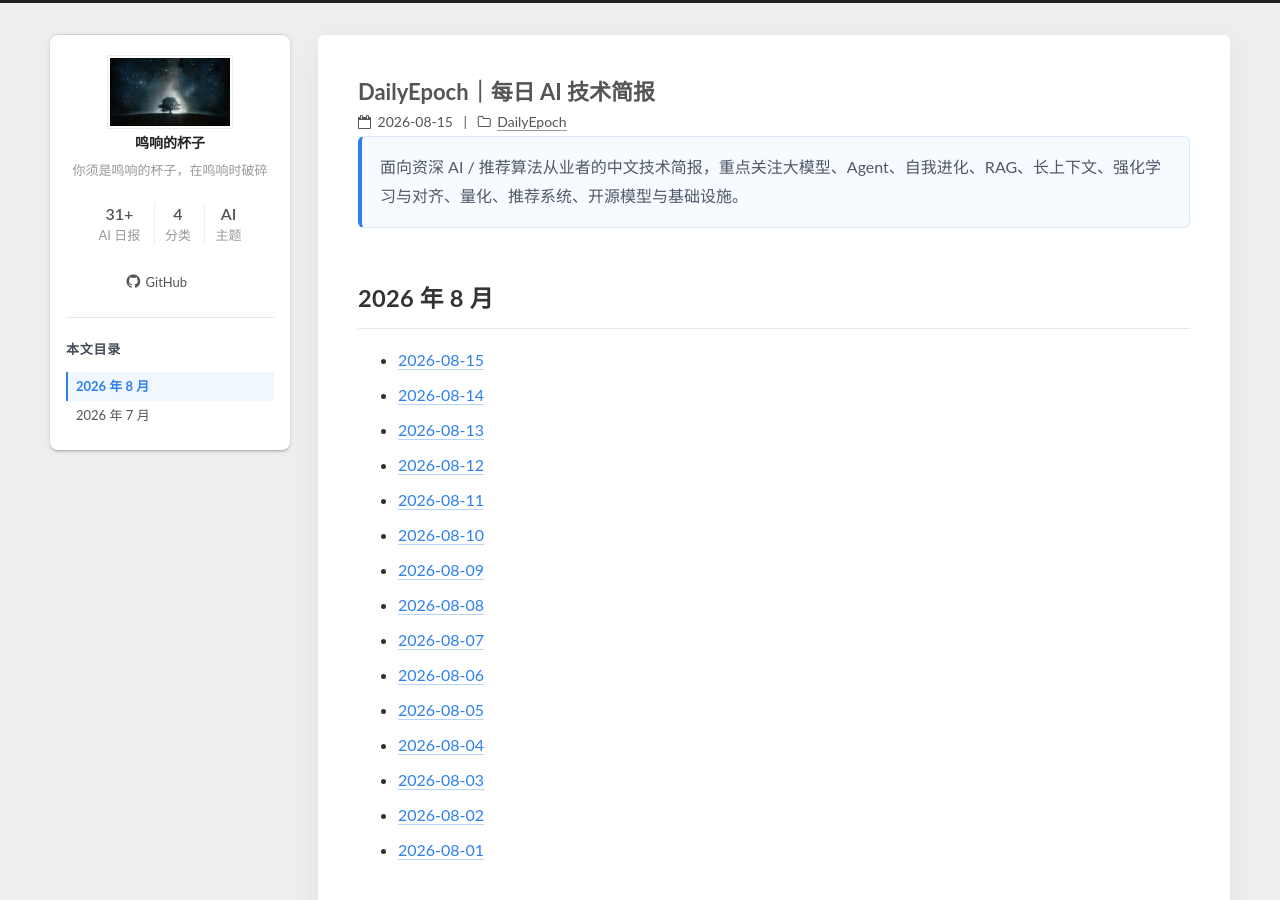
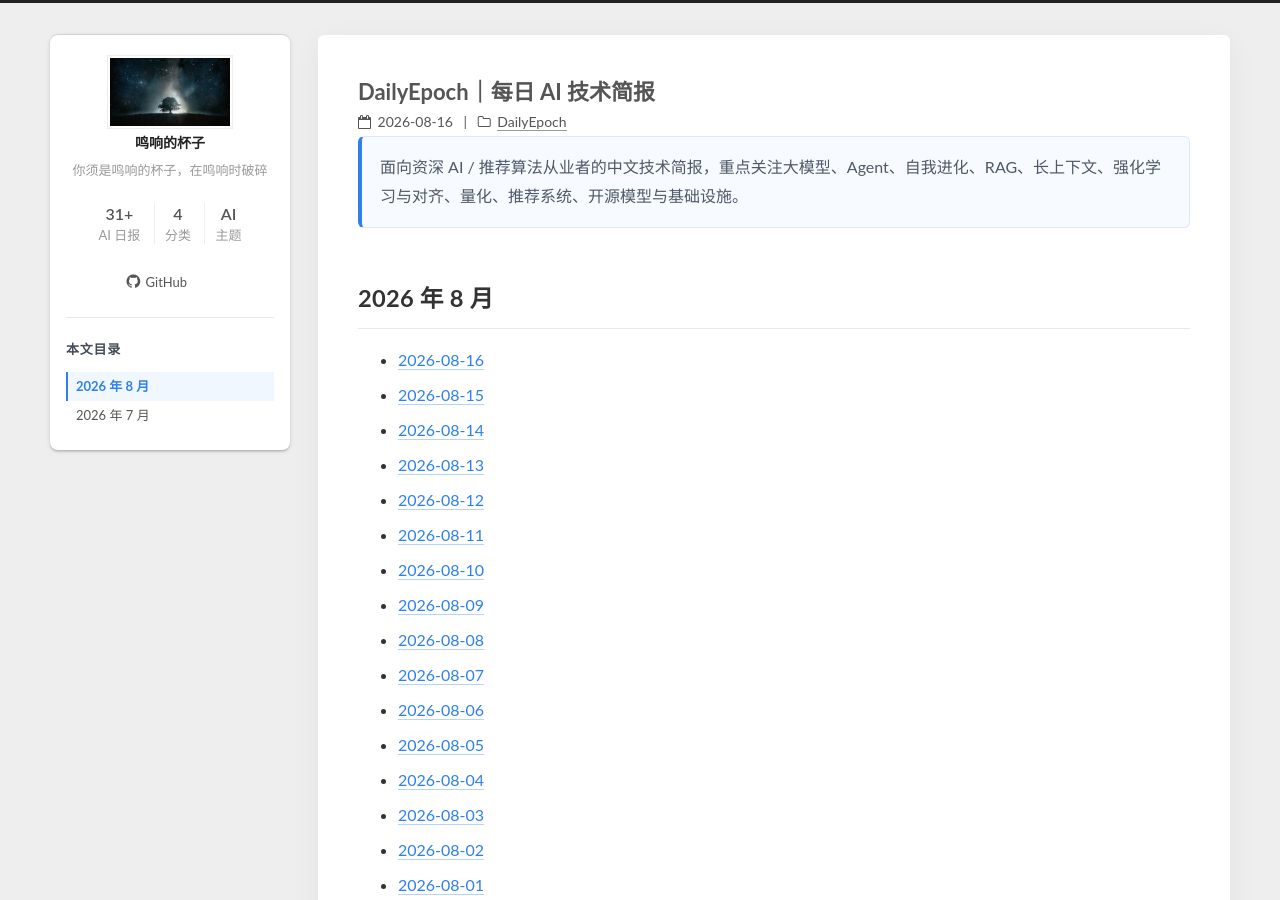
Before and after one commit to dawn2034/dawn2034.github.io, a Jekyll site: the page built from DailyEpoch/index.md, in a window 1280 px wide and 900 px high. Built offline with Jekyll 4.4.1, drawn with Linux system fonts in a browser that asks for light colours.

Commit message:
Update DailyEpoch index for 2026-08-16

```diff
--- a/DailyEpoch/index.md
+++ b/DailyEpoch/index.md
@@ -1,6 +1,6 @@
 ---
 title: "DailyEpoch｜每日 AI 技术简报"
-date: 2026-08-15
+date: 2026-08-16
 permalink: /DailyEpoch/
 ---
 
@@ -10,6 +10,7 @@ permalink: /DailyEpoch/
 
 ## 2026 年 8 月
 
+- [2026-08-16](./2026-08-16/)
 - [2026-08-15](./2026-08-15/)
 - [2026-08-14](./2026-08-14/)
 - [2026-08-13](./2026-08-13/)
```
